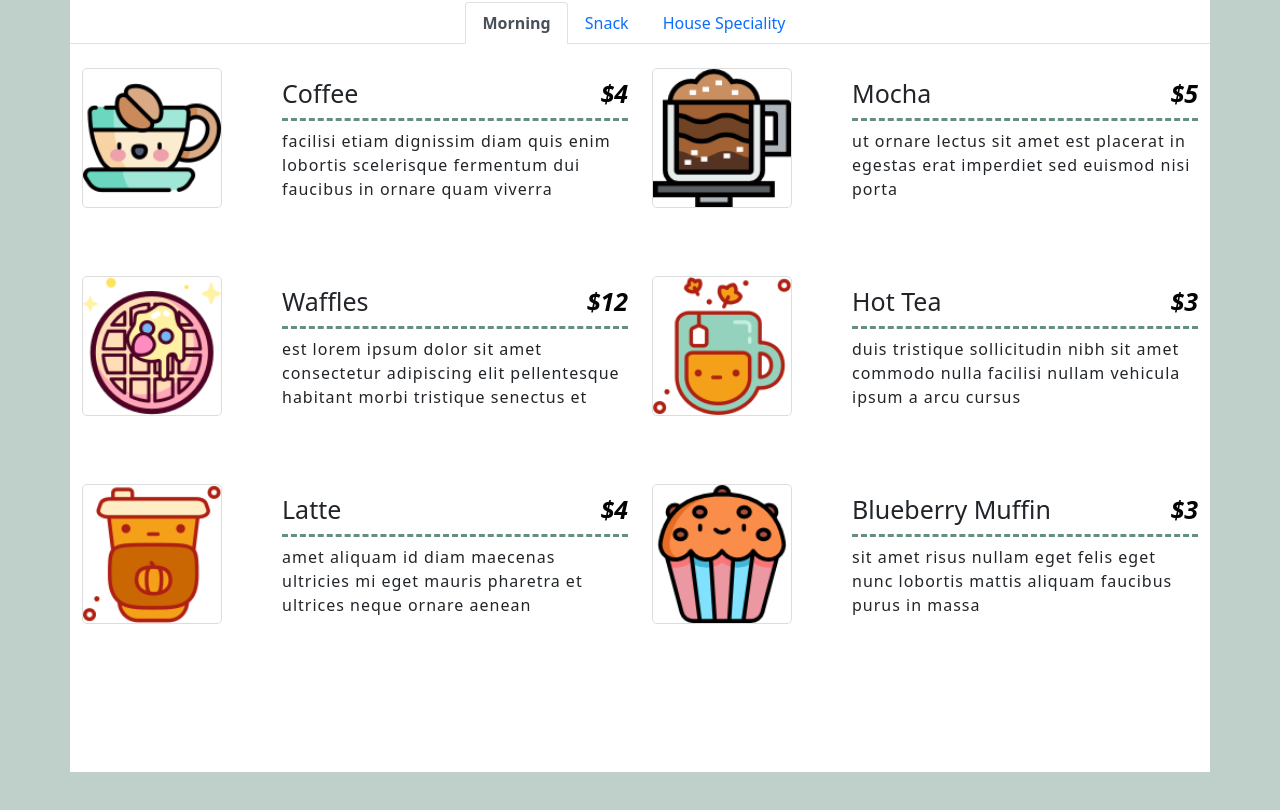
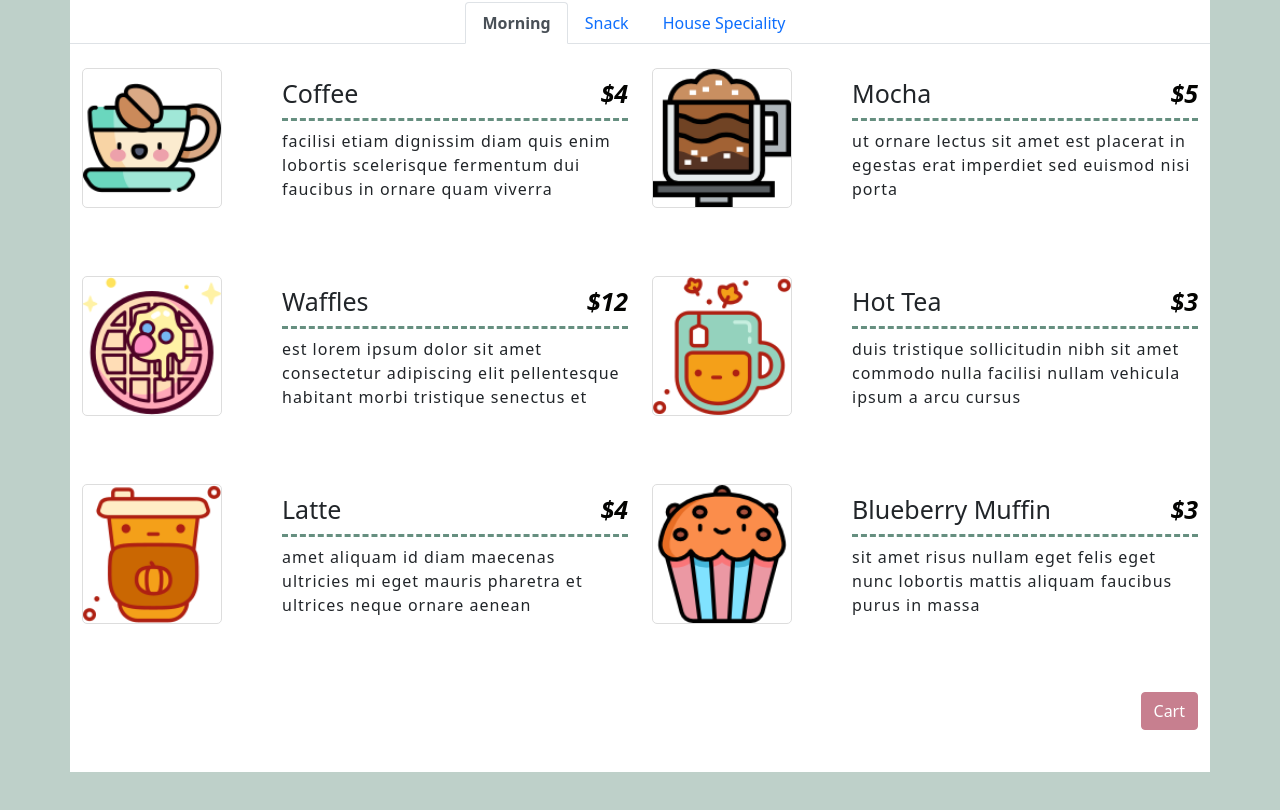
Before and after one commit to mintii/CozyCafe, a React (Create React App) app: page / in a window 1280 px wide. Shown: the part 242-1052 px from the top of the page. Built offline with nearby package versions, Linux system fonts and the light colour scheme.

Commit message:
Start on shopping cart

```diff
--- a/src/App.js
+++ b/src/App.js
@@ -1,9 +1,17 @@
-import './App.css';
-import Menu from './components/Menu';
+import "./App.css";
+import Menu from "./components/Menu";
 import "bootstrap/dist/css/bootstrap.min.css";
 import "bootstrap/dist/js/bootstrap";
+import Offcanvas from "react-bootstrap/Offcanvas";
+import Button from "react-bootstrap/Button";
+import { Row } from "react-bootstrap";
+import { useState } from "react";
 
 function App() {
+  const [show, setShow] = useState(false);
+  const handleClose = () => setShow(false);
+  const handleShow = () => setShow(true);
+
   return (
     <div className="App">
       <section id="our_menu" className="pt-5 pb-5">
@@ -16,9 +24,39 @@ function App() {
               </div>
             </div>
           </div>
-          <div className="row"><Menu/></div>
+          <div className="row">
+            <Menu />
+          </div>
+          <Button
+            className="cart-button"
+            variant="primary"
+            onClick={handleShow}
+          >
+            Cart
+          </Button>
         </div>
       </section>
+      <Offcanvas show={show} onHide={handleClose} placement="end">
+        <Offcanvas.Header closeButton>
+          <Offcanvas.Title>
+            <h2>Pick Up Order</h2>
+            <h4>Hours: 9:00 AM - 7:00 PM</h4>
+          </Offcanvas.Title>
+        </Offcanvas.Header>
+        <Offcanvas.Body>
+          <ol>
+            <li>
+              Dish Name | Qty: 000
+              <p>Cost: $000</p>
+              <p>Remove</p>
+            </li>
+          </ol>
+          <div>Total: $000</div>
+          <Row>
+            <Button className="checkout-button">Checkout</Button>
+          </Row>
+        </Offcanvas.Body>
+      </Offcanvas>
     </div>
   );
 }
--- a/src/index.css
+++ b/src/index.css
@@ -8,7 +8,7 @@
 --rich-black-fogra-39: #030301ff; */
 
 body {
-  background-color: #668f806b!important;
+  background-color: #668f806b !important;
 }
 
 .container {
@@ -33,14 +33,14 @@ body {
   width: 270px;
   height: 2px;
   position: absolute;
-  content: '';
+  content: "";
   top: 90%;
   left: 50%;
   transform: translate(-50%, -50%);
 }
 .page_title h1::after {
   position: absolute;
-  content: '';
+  content: "";
   background: #668f80;
   width: 60px;
   height: 2px;
@@ -60,8 +60,8 @@ body {
 .nav-tabs {
   border-bottom: 1px solid #42242d;
 }
-.nav-tabs .nav-link{
-  transition: .3s;
+.nav-tabs .nav-link {
+  transition: 0.3s;
 }
 .nav-tabs .nav-link.active {
   background: #d6a2ad;
@@ -81,7 +81,7 @@ body {
 .single_menu {
   position: relative;
   margin-bottom: 75px;
-  transition: .3s;
+  transition: 0.3s;
 }
 
 .single_menu img {
@@ -129,7 +129,7 @@ width: 140px;
 .btn.btn-danger {
   background: #d6a2adff;
   border: 1px solid #d6a2adff;
-transition: .3s;
+  transition: 0.3s;
   position: relative;
   z-index: 1;
   text-transform: capitalize;
@@ -139,31 +139,40 @@ padding: 15px 25px;
 }
 .btn.btn-danger::before {
   position: absolute;
-content: '';
+  content: "";
   background: #e74c3c;
   width: 100%;
   height: 100%;
   left: -100%;
   top: 100%;
-transition: .3s;
+  transition: 0.3s;
   z-index: -1;
 }
-.btn.btn-danger:hover:before{
+.btn.btn-danger:hover:before {
   top: 0;
   left: 0;
 }
-.order-button.btn{
+.order-button.btn {
   position: absolute;
   margin-top: 110px;
   margin-left: 15px;
-  background-color: #D6A2AD;
-  border-color: #D6A2AD;
+  background-color: #d6a2ad;
+  border-color: #d6a2ad;
 }
-.order-button.btn:hover{
-  background-color: #C77F8F;
-    border-color: #C77F8F;
+.order-button.btn:hover {
+  background-color: #c77f8f;
+  border-color: #c77f8f;
 }
-.order-button.btn:focus{
-  background-color: #C77F8F;
-    border-color: #C77F8F;
+.order-button.btn:focus {
+  background-color: #c77f8f;
+  border-color: #c77f8f;
 }
+.cart-button.btn,
+.cart-button.btn:hover,
+.cart-button.btn:focus {
+  background-color: #c77f8f;
+  border-color: #c77f8f;
+}
+.cart-button.btn{
+  float: right;
+}
```
Lines whose indentation alone changed are shown as unchanged.
